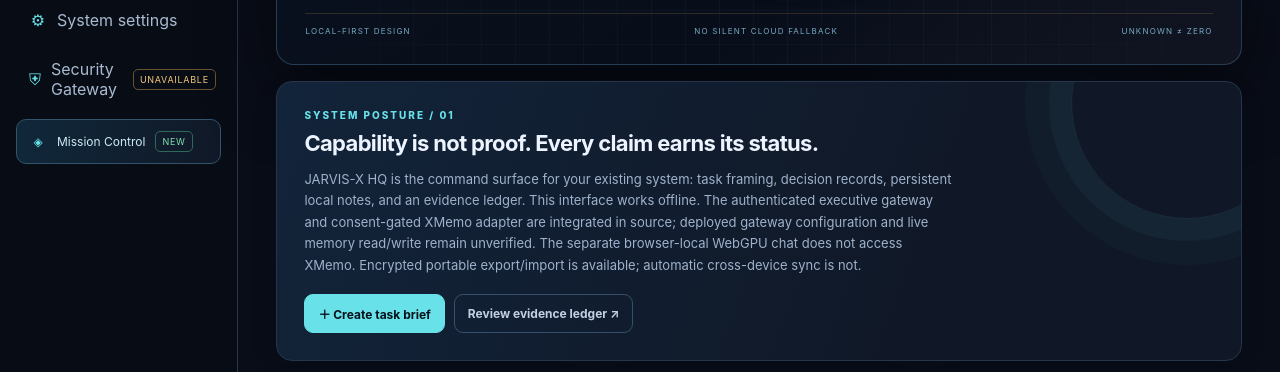
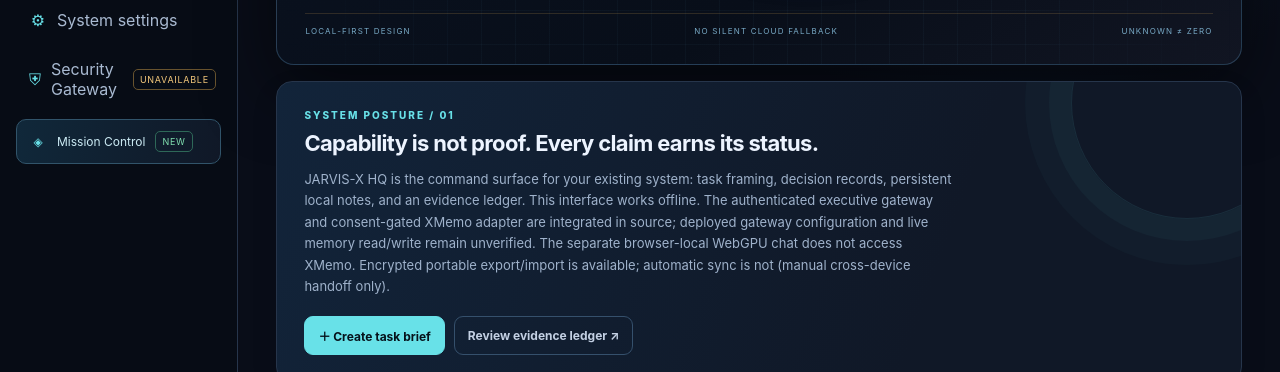
Before and after one commit to sampasonko2011-blip/JARVIS-X, a website: page hq/index.html in a window 1280 px wide. Shown: the part 677-1049 px from the top of the page. Drawn offline with Linux system fonts and the light colour scheme.

Commit message:
fix(hq): preserve explicit manual memory handoff boundary

```diff
--- a/hq/index.html
+++ b/hq/index.html
@@ -34,7 +34,7 @@
 </section>
 
 <div class="grid">
-<div class="card hero span12"><div class="eyebrow">SYSTEM POSTURE / 01</div><h2>Capability is not proof. Every claim earns its status.</h2><p>JARVIS-X HQ is the command surface for your existing system: task framing, decision records, persistent local notes, and an evidence ledger. This interface works offline. The authenticated executive gateway and consent-gated XMemo adapter are integrated in source; deployed gateway configuration and live memory read/write remain unverified. The separate browser-local WebGPU chat does not access XMemo. Encrypted portable export/import is available; automatic cross-device sync is not.</p><div class="actions"><button class="btn primary" data-go="workspace">＋ Create task brief</button><button class="btn ghost" data-go="audit">Review evidence ledger ↗</button></div></div>
+<div class="card hero span12"><div class="eyebrow">SYSTEM POSTURE / 01</div><h2>Capability is not proof. Every claim earns its status.</h2><p>JARVIS-X HQ is the command surface for your existing system: task framing, decision records, persistent local notes, and an evidence ledger. This interface works offline. The authenticated executive gateway and consent-gated XMemo adapter are integrated in source; deployed gateway configuration and live memory read/write remain unverified. The separate browser-local WebGPU chat does not access XMemo. Encrypted portable export/import is available; automatic sync is not (manual cross-device handoff only).</p><div class="actions"><button class="btn primary" data-go="workspace">＋ Create task brief</button><button class="btn ghost" data-go="audit">Review evidence ledger ↗</button></div></div>
 <div class="card span4"><div class="cardhead"><h2>Saved work</h2><span class="tag">LOCAL</span></div><div class="metric" id="metric-notes">0 <small>items</small></div><div class="metriclabel">Briefs and memory notes on this device</div><div class="metricbar"><span id="bar-notes"></span></div></div>
 <div class="card span4"><div class="cardhead"><h2>Evidence records</h2><span class="tag">TRACEABLE</span></div><div class="metric" id="metric-ledger">0 <small>records</small></div><div class="metriclabel">Observations you have actually logged</div><div class="metricbar"><span id="bar-ledger"></span></div></div>
 <div class="card span4"><div class="cardhead"><h2>System identity</h2><span class="tag">SINGLE IDENTITY</span></div><div class="metric">JARVIS-X</div><div class="metriclabel">Internal adapters stay behind the execution boundary; live execution is verified separately</div><div class="metricbar"><span class="csp-inline-4"></span></div></div>
```
